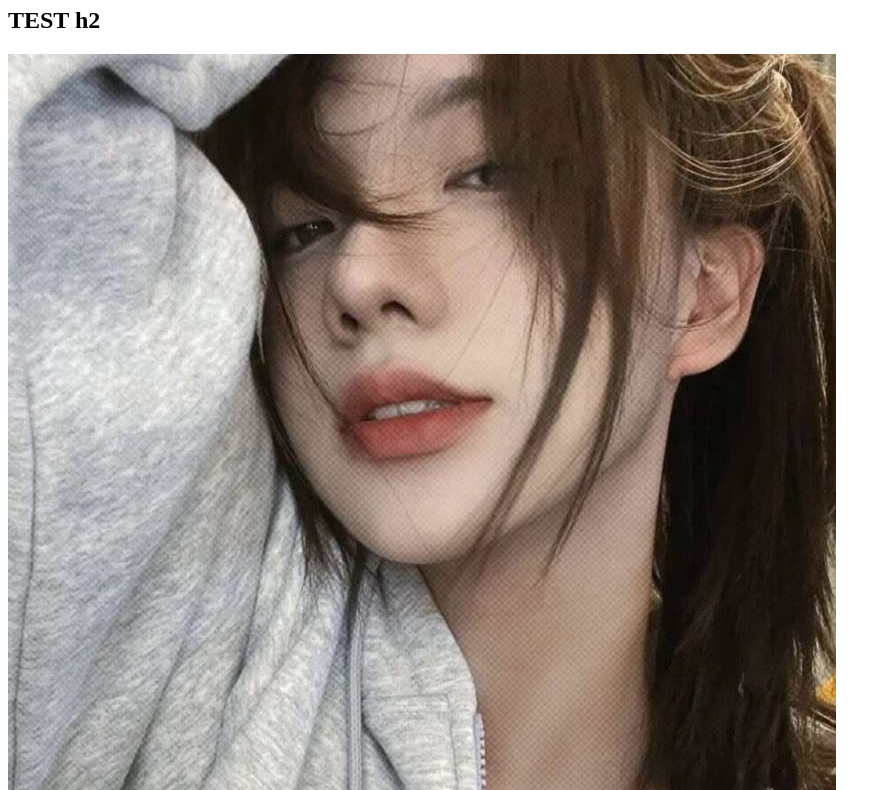
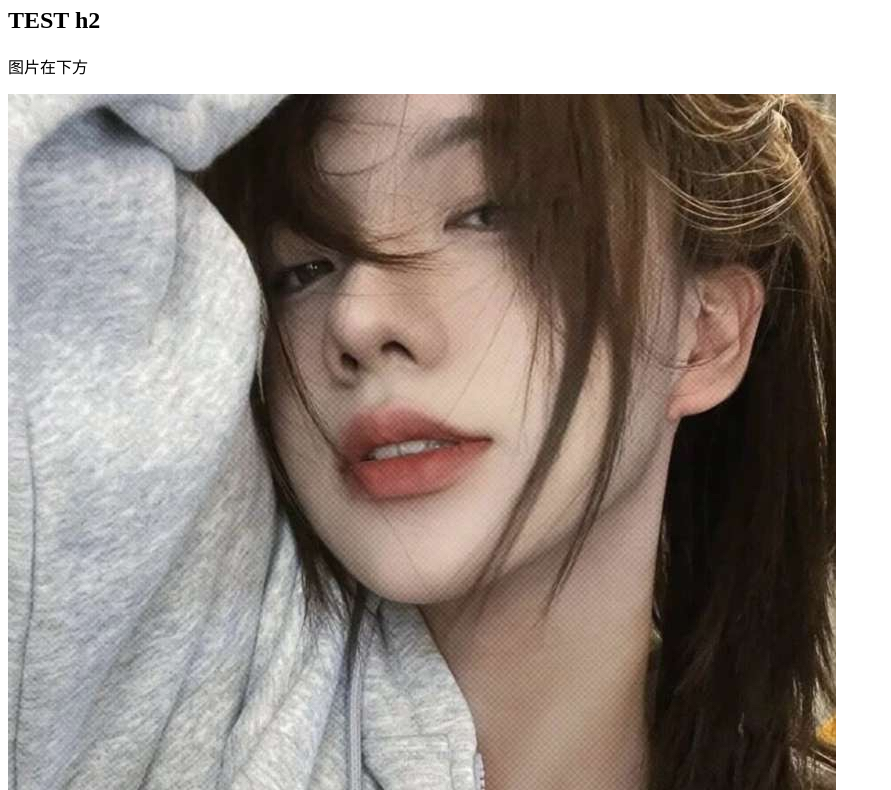
Before and after one commit to RequestsScript/life, a plain HTML site: page index.html in a window 1280 px wide. Shown: the part 73-863 px from the top of the page, without its empty margins (0-891 px from the left). Drawn offline with Linux system fonts and the light colour scheme.

Commit message:
Update index.html

```diff
--- a/index.html
+++ b/index.html
@@ -6,6 +6,7 @@
   <body>
     <h1>TEST h1</h1>
     <h2>TEST h2</h2>
+    <p>图片在下方</p>
     <img src="./1.jpeg">
   </body>
 </html>
```
